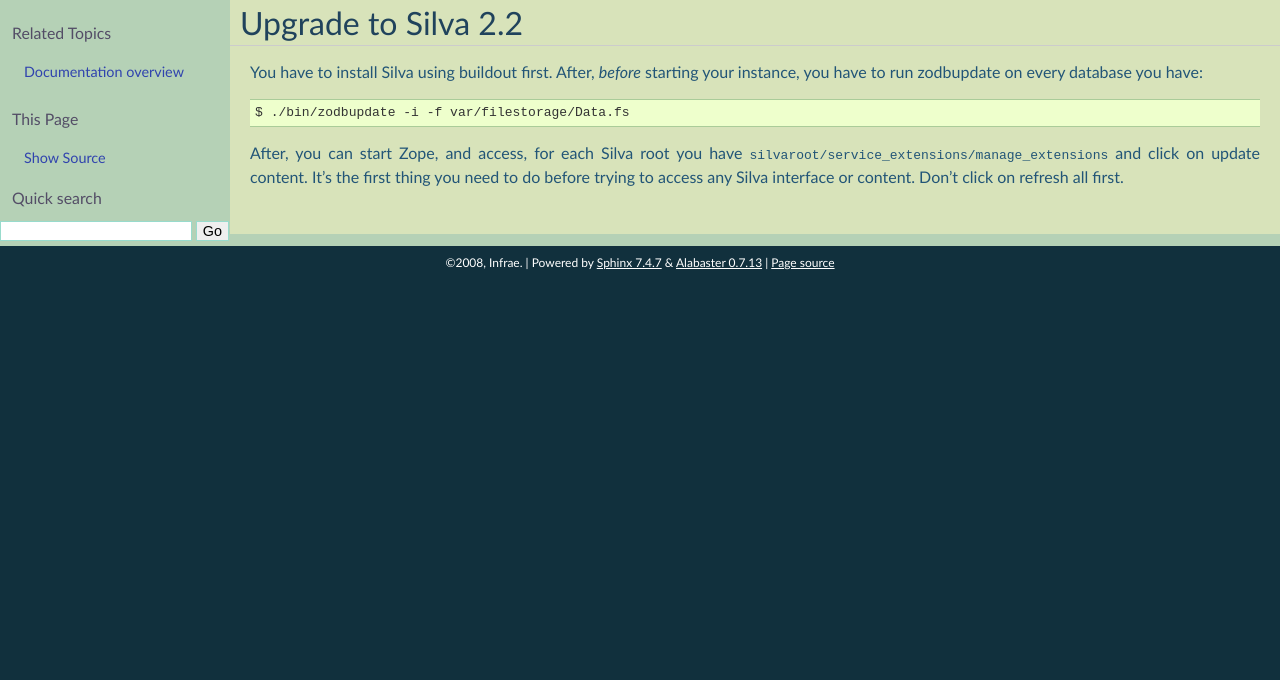
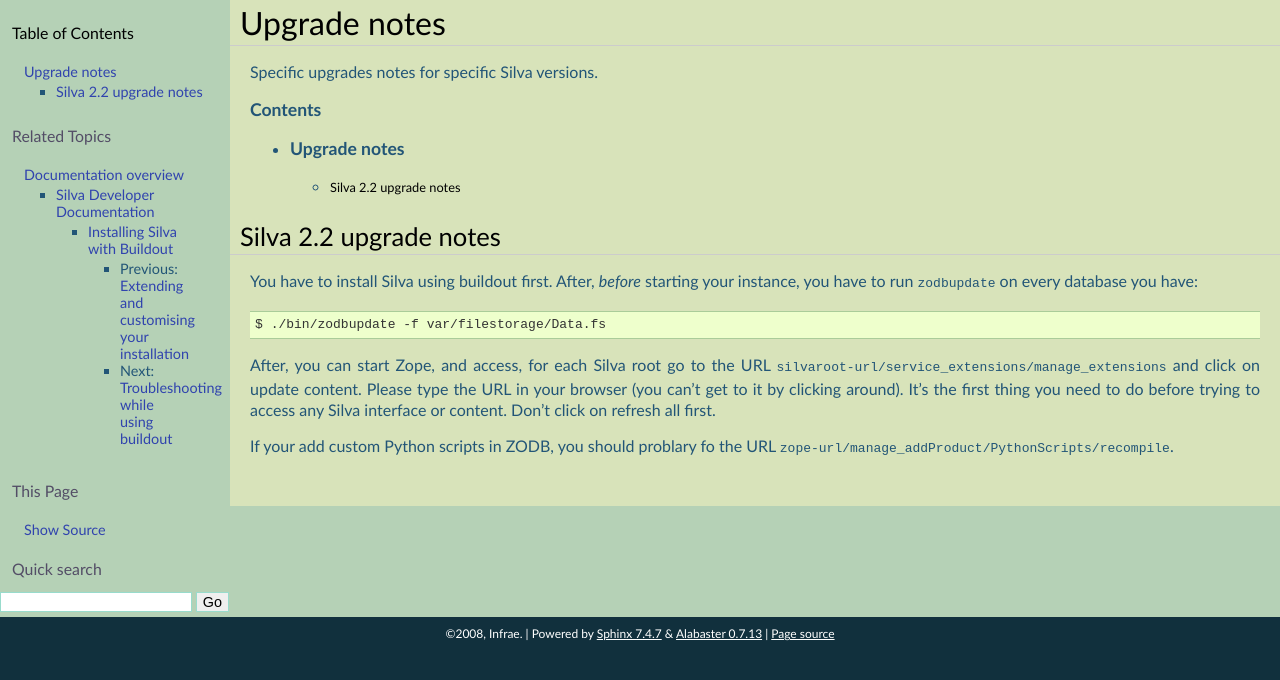
Before and after one commit to silvacms/documentation, a Sphinx documentation site: the page built from source/silva/buildout/upgrade.rst, in a window 1280 px wide. Shown: the top 680 px of the page. Built offline with Sphinx 7.4.7, drawn with Linux system fonts in a browser that asks for light colours; pages that are not in the unit, such as notebooks, are missing from menus.

Commit message:
Update upgrading documentation.

```diff
--- a/source/silva/buildout.rst
+++ b/source/silva/buildout.rst
@@ -319,6 +319,12 @@
    buildout configuration using the ``extends`` option of buildout,
    you should update the URL used instead of doing ``svn switch``.
 
+.. warning::
+
+   If you are using any specific extra and / or custom extensions to
+   Silva, you should check that they are compatible with the version
+   you are trying to upgrade to. If it's not the case they might break
+   your site and make the upgrade fail.
 
 As generic upgrade procedure, we recommand first to copy your site as
 a test site, and run the upgrade procedure on that copy. After
@@ -328,13 +334,24 @@
 
 .. note::
 
-   It's recommended to do a backup of your data before.
+   Please refer to the specific upgrade notes for each version as well.
+
+.. warning::
+
+   It's recommended to do a backup of your data before any upgrade
+   operation.
 
 
 After restarting your Zope instance, you can go in each of the Silva
 Root object you have in that Zope server, in ZMI, select the service
 tab, go on *service_extensions* and click on upgrade content. Not all
 upgrades requires that.
+
+
+.. toctree::
+   :maxdepth: 2
+
+   buildout/upgrade
 
 
 Using Buildout
--- a/source/silva/buildout/upgrade.rst
+++ b/source/silva/buildout/upgrade.rst
@@ -1,16 +1,29 @@
 
-Upgrade to Silva 2.2
-====================
+Upgrade notes
+=============
+
+Specific upgrades notes for specific Silva versions.
+
+.. contents::
+
+
+Silva 2.2 upgrade notes
+-----------------------
 
 You have to install Silva using buildout first. After, *before*
-starting your instance, you have to run zodbupdate on every database
+starting your instance, you have to run ``zodbupdate`` on every database
 you have:
 
-.. code:: shell
+.. code-block:: sh
 
-   $ ./bin/zodbupdate -i -f var/filestorage/Data.fs
+   $ ./bin/zodbupdate -f var/filestorage/Data.fs
 
-After, you can start Zope, and access, for each Silva root you have
-``silvaroot/service_extensions/manage_extensions`` and click on update
-content. It's the first thing you need to do before trying to access
-any Silva interface or content. Don't click on refresh all first.
+After, you can start Zope, and access, for each Silva root go to the
+URL ``silvaroot-url/service_extensions/manage_extensions`` and click
+on update content. Please type the URL in your browser (you can't get
+to it by clicking around). It's the first thing you need to do before
+trying to access any Silva interface or content. Don't click on
+refresh all first.
+
+If your add custom Python scripts in ZODB, you should problary fo the URL
+``zope-url/manage_addProduct/PythonScripts/recompile``.
```
